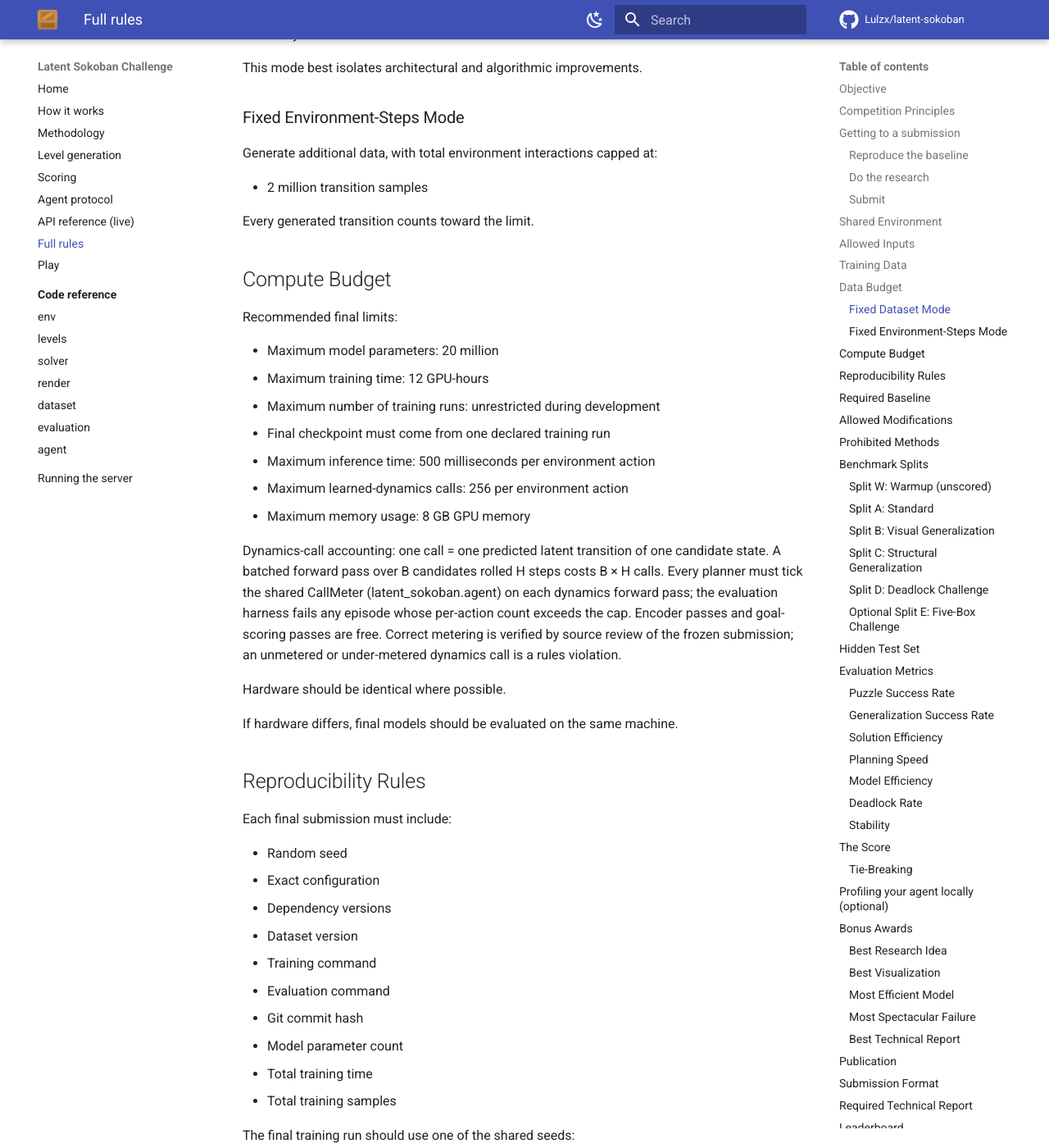
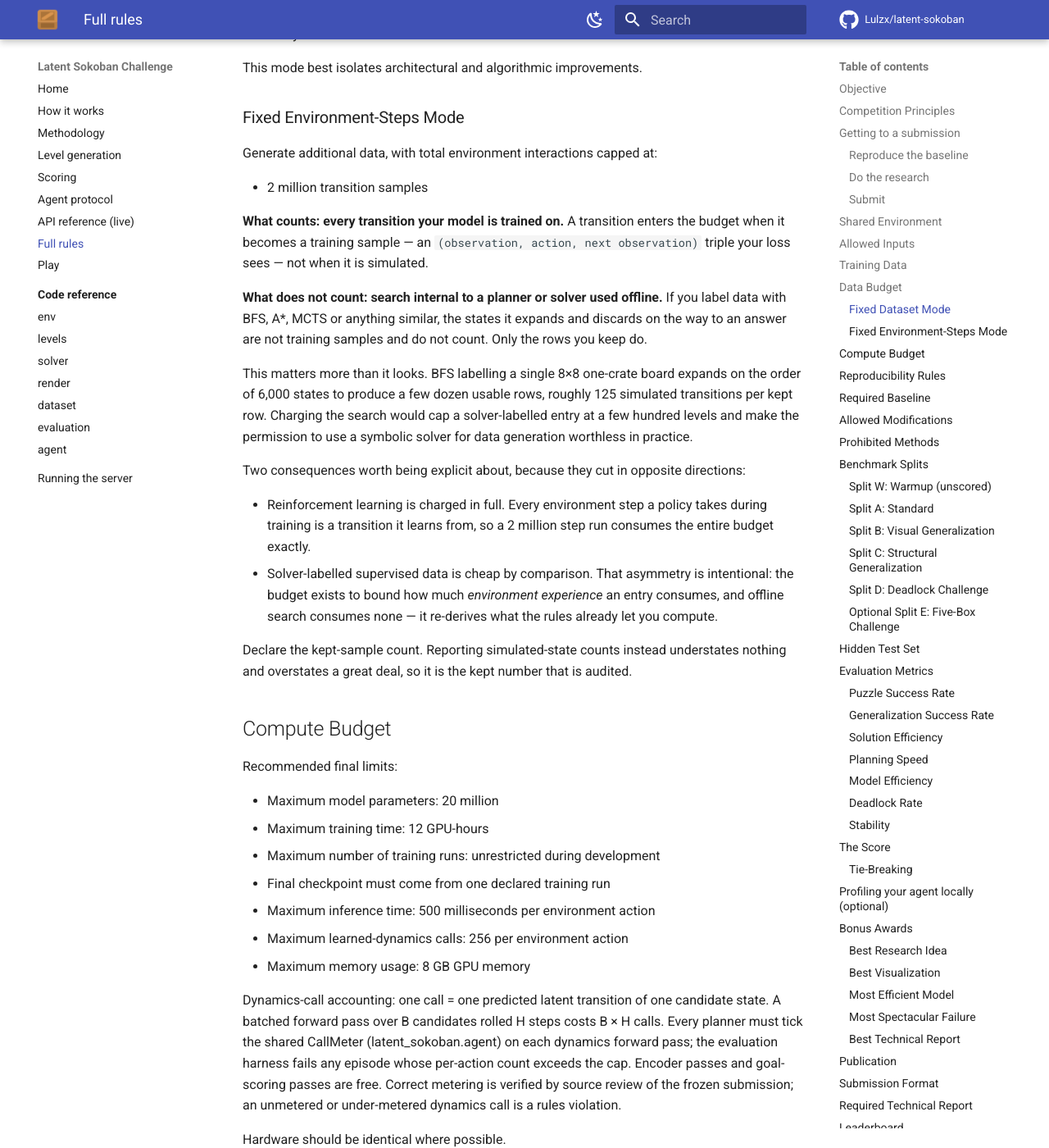
Before and after one commit to Lulzx/latent-sokoban, an MkDocs documentation site: the page built from docs/RULES.md, in a window 1280 px wide and 1400 px high, scrolled down 4400 px. Shown: the whole window at 82% size. Built offline with MkDocs 1.6.1 and Material for MkDocs 9.7.7, drawn with Linux system fonts in a browser that asks for light colours; comment, search, counter and statistics services are not loaded; some of the changed text lies outside the part shown.

Commit message:
Say which transitions the data budget actually charges
"Every generated transition counts toward the limit" was ambiguous, and the
two readings differ by an order of magnitude. Measured on the A*-labelling
path: 1052 kept rows cost 131,594 simulated transitions, about 125 simulated
per kept row. Read strictly, a solver-labelled entry would exhaust the whole
2M budget after a few hundred levels, which makes the standing permission to
use a symbolic solver for data generation worthless in practice.

Settled the other way: the budget charges transitions your model trains on,
not states a planner expands and discards offline. RULES now says so, with
the numbers, and the symbolic-solver clause points at it.

The asymmetry this creates is called out rather than left implicit, because
it changes which methods are affordable. RL pays full price -- every
environment step a policy takes is a step it learns from, so 2M steps is the
entire budget. Solver-labelled supervised data is comparatively cheap. That
is intended: the budget bounds environment experience, and offline search
consumes none.

Also fixes distill/generate.py, which printed the strict reading, and now
reports the kept-sample count that is actually audited.

```diff
--- a/docs/RULES.md
+++ b/docs/RULES.md
@@ -170,7 +170,35 @@ Generate additional data, with total environment interactions capped at:
 
 * 2 million transition samples
 
-Every generated transition counts toward the limit.
+**What counts: every transition your model is trained on.** A transition
+enters the budget when it becomes a training sample — an `(observation,
+action, next observation)` triple your loss sees — not when it is simulated.
+
+**What does not count: search internal to a planner or solver used offline.**
+If you label data with BFS, A\*, MCTS or anything similar, the states it
+expands and discards on the way to an answer are not training samples and do
+not count. Only the rows you keep do.
+
+This matters more than it looks. BFS labelling a single 8×8 one-crate board
+expands on the order of 6,000 states to produce a few dozen usable rows,
+roughly 125 simulated transitions per kept row. Charging the search would
+cap a solver-labelled entry at a few hundred levels and make the permission
+to use a symbolic solver for data generation worthless in practice.
+
+Two consequences worth being explicit about, because they cut in opposite
+directions:
+
+* Reinforcement learning is charged in full. Every environment step a
+  policy takes during training is a transition it learns from, so a 2
+  million step run consumes the entire budget exactly.
+* Solver-labelled supervised data is cheap by comparison. That asymmetry is
+  intentional: the budget exists to bound how much *environment experience*
+  an entry consumes, and offline search consumes none — it re-derives what
+  the rules already let you compute.
+
+Declare the kept-sample count. Reporting simulated-state counts instead
+understates nothing and overstates a great deal, so it is the kept number
+that is audited.
 
 ## Compute Budget
 
@@ -285,7 +313,11 @@ The final agent may not:
   board states is not)
 * Bypass or under-report the dynamics-call meter
 
-A symbolic solver may be used for training-data generation and evaluation analysis only.
+A symbolic solver may be used for training-data generation and evaluation
+analysis only. Its internal search is free: only the samples you keep and
+train on count against the data budget (see Data Budget above). What it may
+never do is run at evaluation time, or supply anything the agent consults
+while playing.
 
 The intent of these rules: the winning system must plan in a learned
 representation under a small, audited planning budget. "Decode the image
```
Also changed, not shown: 1 other file.
